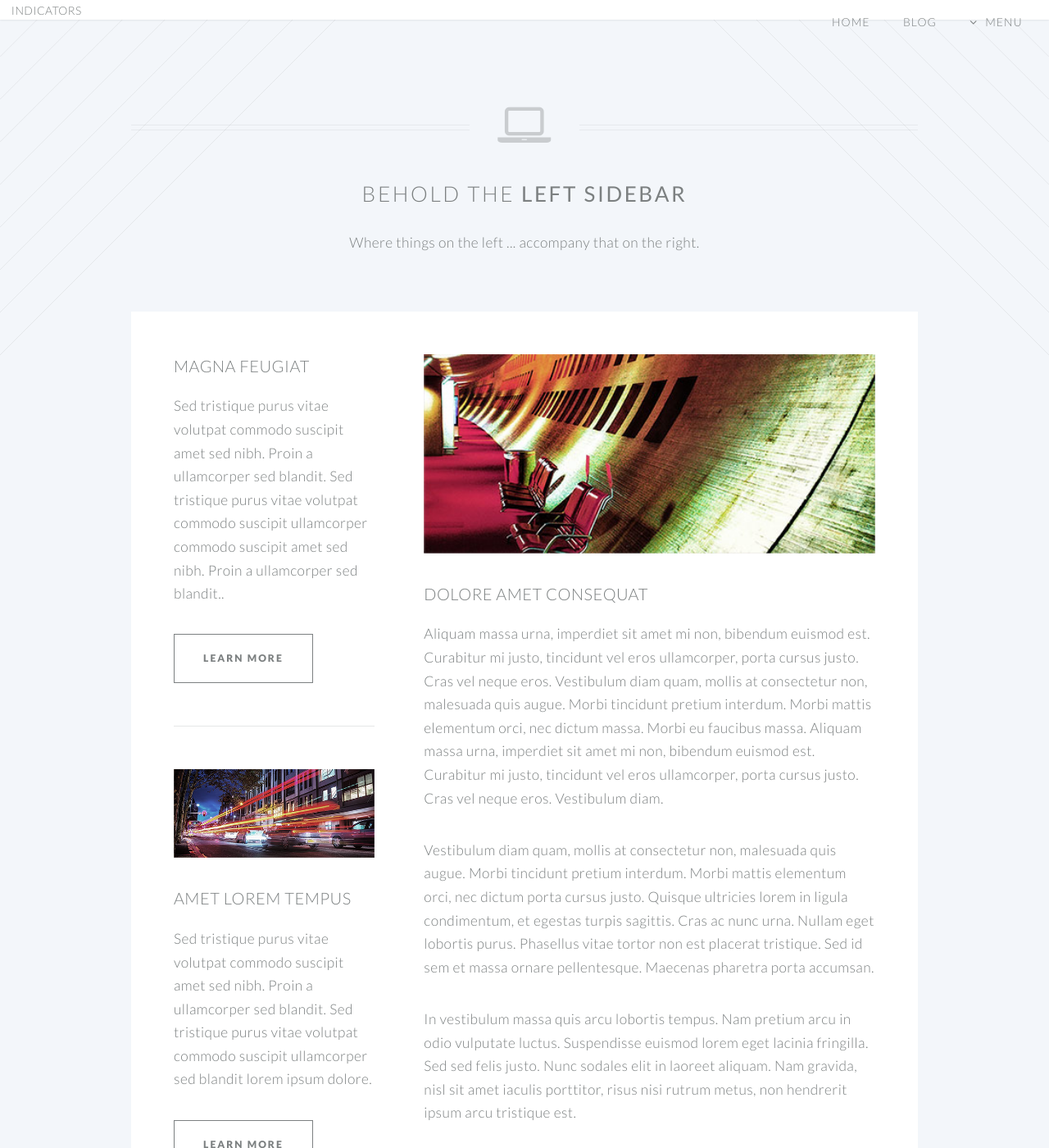
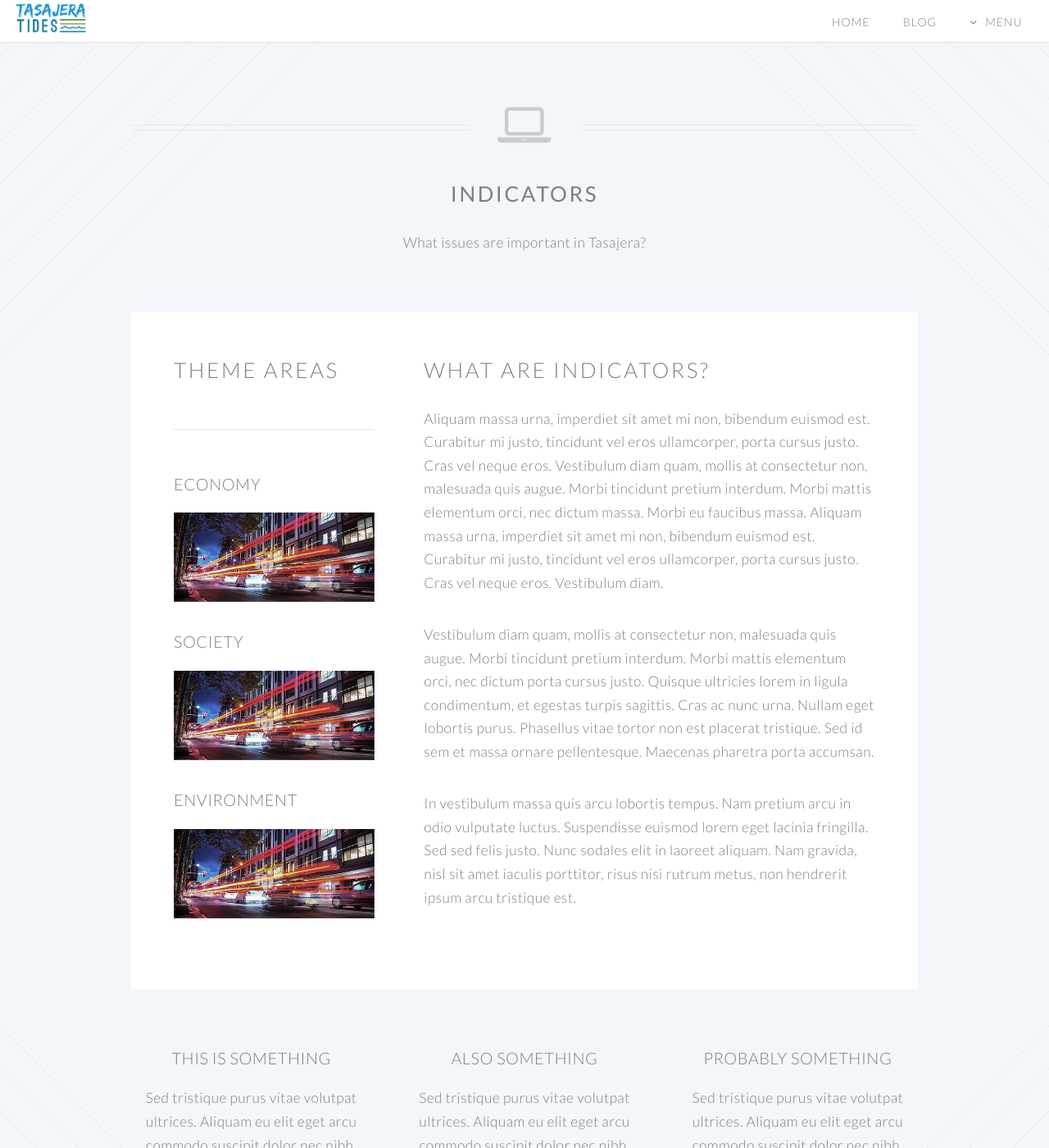
Before and after one commit to danteo90/danteo90.github.io, a Jekyll site: the page indicators-en.html, which Jekyll copies as it is, in a window 1280 px wide and 1400 px high. Shown: the whole window at 82% size. Built offline with Jekyll 4.4.1, drawn with Linux system fonts in a browser that asks for light colours.

Commit message:
Update indicators-en.html

```diff
--- a/indicators-en.html
+++ b/indicators-en.html
@@ -31,7 +31,9 @@
 
 		<!-- Header -->
 			<header id="header">
-				<h1 id="logo"><a href="index.html"><span>Indicators</span></a></h1>
+				<div class="1u">
+				<a href="http://www.mareasdetasajera.com/index-en.html"><img src="images/logo-en.png" width="100" alt="" /></a>
+				</div>
 				<nav id="nav">
 					<ul>
 						<li class="current"><a href="index-en.html">Home</a></li>
@@ -80,8 +82,8 @@
 
 				<header class="special container">
 					<span class="icon fa-laptop"></span>
-					<h2>Behold the <strong>Left Sidebar</strong></h2>
-					<p>Where things on the left ... accompany that on the right.</p>
+					<h2><strong>Indicators</strong></h2>
+					<p>What issues are important in Tasajera?</p>
 				</header>
 
 				<!-- One -->
@@ -94,27 +96,22 @@
 									<div class="sidebar">
 										<section>
 											<header>
-												<h3>Magna Feugiat</h3>
+												<h2>Theme Areas</h2>
 											</header>
-											<p>Sed tristique purus vitae volutpat commodo suscipit amet sed nibh. Proin a ullamcorper sed blandit. Sed tristique purus vitae volutpat commodo suscipit ullamcorper commodo suscipit amet sed nibh. Proin a ullamcorper sed blandit..</p>
-											<footer>
-												<ul class="buttons">
-													<li><a href="#" class="button small">Learn More</a></li>
-												</ul>
-											</footer>
 										</section>
-
 										<section>
+											<header>
+												<h3><a href="">Economy</a></h3>
+											</header>
 											<a href="#" class="image featured"><img src="images/pic03.jpg" alt="" /></a>
 											<header>
-												<h3>Amet Lorem Tempus</h3>
+												<h3><a href="">Society</a></h3>
 											</header>
-											<p>Sed tristique purus vitae volutpat commodo suscipit amet sed nibh. Proin a ullamcorper sed blandit. Sed tristique purus vitae volutpat commodo suscipit ullamcorper sed blandit lorem ipsum dolore.</p>
-											<footer>
-												<ul class="buttons">
-													<li><a href="#" class="button small">Learn More</a></li>
-												</ul>
-											</footer>
+											<a href="#" class="image featured"><img src="images/pic03.jpg" alt="" /></a>
+											<header>
+												<h3><a href="">Environment</a></h3>
+											</header>
+											<a href="#" class="image featured"><img src="images/pic03.jpg" alt="" /></a>
 										</section>
 									</div>
 
@@ -124,9 +121,8 @@
 								<!-- Content -->
 									<div class="content">
 										<section>
-											<a href="#" class="image featured"><img src="images/pic02.jpg" alt="" /></a>
 											<header>
-												<h3>Dolore Amet Consequat</h3>
+												<h2>What are Indicators?</h2>
 											</header>
 											<p>Aliquam massa urna, imperdiet sit amet mi non, bibendum euismod est. Curabitur mi justo, tincidunt vel eros ullamcorper, porta cursus justo. Cras vel neque eros. Vestibulum diam quam, mollis at consectetur non, malesuada quis augue. Morbi tincidunt pretium interdum. Morbi mattis elementum orci, nec dictum massa. Morbi eu faucibus massa. Aliquam massa urna, imperdiet sit amet mi non, bibendum euismod est. Curabitur mi justo, tincidunt vel eros ullamcorper, porta cursus justo. Cras vel neque eros. Vestibulum diam.</p>
 											<p>Vestibulum diam quam, mollis at consectetur non, malesuada quis augue. Morbi tincidunt pretium interdum. Morbi mattis elementum orci, nec dictum porta cursus justo. Quisque ultricies lorem in ligula condimentum, et egestas turpis sagittis. Cras ac nunc urna. Nullam eget lobortis purus. Phasellus vitae tortor non est placerat tristique. Sed id sem et massa ornare pellentesque. Maecenas pharetra porta accumsan. </p>
```
